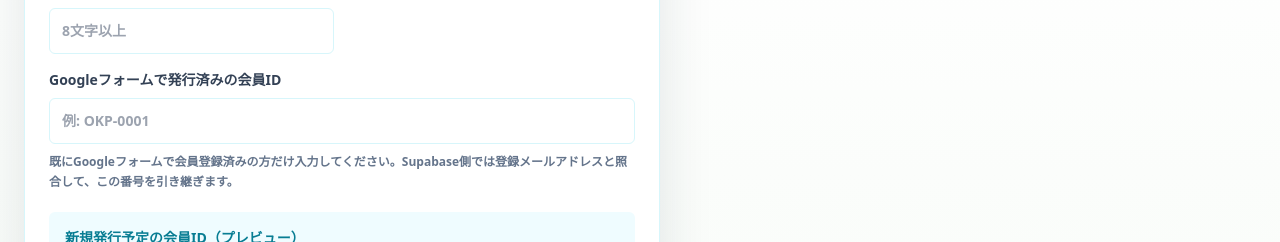
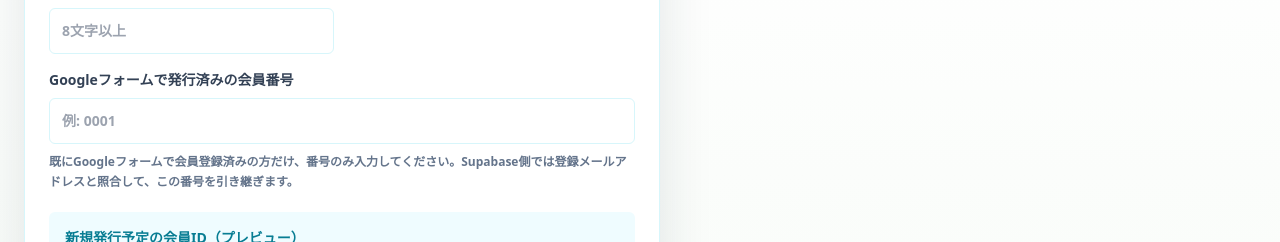
Before and after one commit to juicecrewmarley-design/okinawa-pickleball-platform, a Next.js app: page /register in a window 1280 px wide. Shown: the part 659-901 px from the top of the page. Built offline with nearby package versions, Linux system fonts and the light colour scheme; no server answers.

Commit message:
Allow legacy member number entry

```diff
--- a/scripts/google-form-members-to-sql.mjs
+++ b/scripts/google-form-members-to-sql.mjs
@@ -151,7 +151,10 @@ function parseCsv(text) {
 }
 
 function normalizeMemberId(value) {
-  return value.trim().toUpperCase().replace(/\s+/g, "");
+  const normalized = value.trim().toUpperCase().replace(/\s+/g, "");
+  const number = normalized.match(/^(?:OKP-?)?(\d+)$/)?.[1];
+  if (!number) return normalized;
+  return `OKP-${number.padStart(4, "0")}`;
 }
 
 function mapGender(value) {
--- a/src/app/register/page.tsx
+++ b/src/app/register/page.tsx
@@ -5,7 +5,7 @@ import Link from "next/link";
 import { CheckCircle2, Loader2, UserPlus } from "lucide-react";
 import { PageShell } from "@/components/PageShell";
 import { QrCodeCard } from "@/components/QrCodeCard";
-import { generateMemberId, normalizeMemberId } from "@/lib/member";
+import { formatLegacyMemberId, generateMemberId, normalizeMemberNumber } from "@/lib/member";
 import { municipalityToArea, okinawaMunicipalities, residenceScopeLabels } from "@/lib/okinawa";
 import { isSupabaseConfigured, supabase } from "@/lib/supabase";
 import type { Gender, MemberProfile, ResidenceScope } from "@/types/domain";
@@ -22,7 +22,7 @@ export default function RegisterPage() {
   const [message, setMessage] = useState("");
   const [createdMember, setCreatedMember] = useState<MemberProfile | null>(null);
   const [memberId, setMemberId] = useState("");
-  const [legacyMemberId, setLegacyMemberId] = useState("");
+  const [legacyMemberNumber, setLegacyMemberNumber] = useState("");
   const [residenceScope, setResidenceScope] = useState<ResidenceScope>("okinawa");
 
   useEffect(() => {
@@ -37,7 +37,8 @@ export default function RegisterPage() {
     const formData = new FormData(event.currentTarget);
     const email = String(formData.get("email"));
     const password = String(formData.get("password"));
-    const requestedLegacyMemberId = normalizeMemberId(String(formData.get("legacyMemberId") ?? ""));
+    const legacyMemberNumber = normalizeMemberNumber(String(formData.get("legacyMemberNumber") ?? ""));
+    const requestedLegacyMemberId = legacyMemberNumber ? formatLegacyMemberId(legacyMemberNumber) : "";
     const municipality = residenceScope === "okinawa" ? String(formData.get("municipality") ?? "") : "";
     const area = residenceScope === "okinawa" ? municipalityToArea(municipality) : "other";
     const issuedMemberId = requestedLegacyMemberId || memberId || generateMemberId();
@@ -171,30 +172,36 @@ export default function RegisterPage() {
               <input required name="password" type="password" minLength={8} className="focus-ring rounded-md border border-ocean-100 px-3 py-3" placeholder="8文字以上" />
             </label>
             <label className="grid gap-2 text-sm font-bold text-slate-700 sm:col-span-2">
-              Googleフォームで発行済みの会員ID
+              Googleフォームで発行済みの会員番号
               <input
-                name="legacyMemberId"
-                value={legacyMemberId}
-                onChange={(event) => setLegacyMemberId(normalizeMemberId(event.target.value))}
+                name="legacyMemberNumber"
+                value={legacyMemberNumber}
+                onChange={(event) => setLegacyMemberNumber(normalizeMemberNumber(event.target.value))}
+                inputMode="numeric"
+                pattern="[0-9]*"
                 className="focus-ring rounded-md border border-ocean-100 px-3 py-3"
-                placeholder="例: OKP-0001"
+                placeholder="例: 0001"
               />
               <span className="text-xs leading-5 text-slate-500">
-                既にGoogleフォームで会員登録済みの方だけ入力してください。Supabase側では登録メールアドレスと照合して、この番号を引き継ぎます。
+                既にGoogleフォームで会員登録済みの方だけ、番号のみ入力してください。Supabase側では登録メールアドレスと照合して、この番号を引き継ぎます。
               </span>
             </label>
           </div>
 
           <div className="mt-5 rounded-md bg-ocean-50 p-4">
             <p className="text-sm font-bold text-ocean-700">
-              {legacyMemberId ? "引き継ぐ会員ID" : "新規発行予定の会員ID（プレビュー）"}
+              {legacyMemberNumber ? "引き継ぐGoogleフォーム番号" : "新規発行予定の会員ID（プレビュー）"}
             </p>
-            <p className="mt-1 text-2xl font-black text-ink">{legacyMemberId || memberId}</p>
-            {!legacyMemberId ? (
+            <p className="mt-1 text-2xl font-black text-ink">{legacyMemberNumber || memberId}</p>
+            {legacyMemberNumber ? (
+              <p className="mt-2 text-xs leading-5 text-slate-500">
+                登録時は自動で既存会員IDに変換して照合します。
+              </p>
+            ) : (
               <p className="mt-2 text-xs leading-5 text-slate-500">
                 Supabase本番環境では、DB側で次の空き番号を正式発行します。
               </p>
-            ) : null}
+            )}
           </div>
 
           {message ? (
--- a/src/lib/member.ts
+++ b/src/lib/member.ts
@@ -8,6 +8,17 @@ export function generateMemberId() {
 
 export function normalizeMemberId(value: string) {
   return value.trim().toUpperCase().replace(/\s+/g, "");
+}
+
+export function normalizeMemberNumber(value: string) {
+  return value.replace(/\D/g, "");
+}
+
+export function formatLegacyMemberId(value: string) {
+  const normalized = normalizeMemberId(value);
+  const number = normalized.match(/^(?:OKP-?)?(\d+)$/)?.[1];
+  if (!number) return normalized;
+  return `OKP-${number.padStart(4, "0")}`;
 }
 
 export function buildMemberCardPayload(member: Pick<MemberProfile, "memberId" | "fullName" | "residenceScope" | "municipality">) {
```
Also changed, not shown: 4 other files (tests, documents, lock files or other folders).
